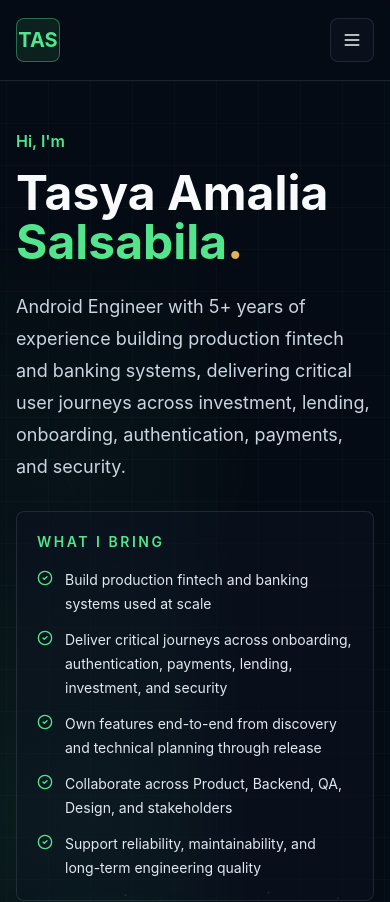
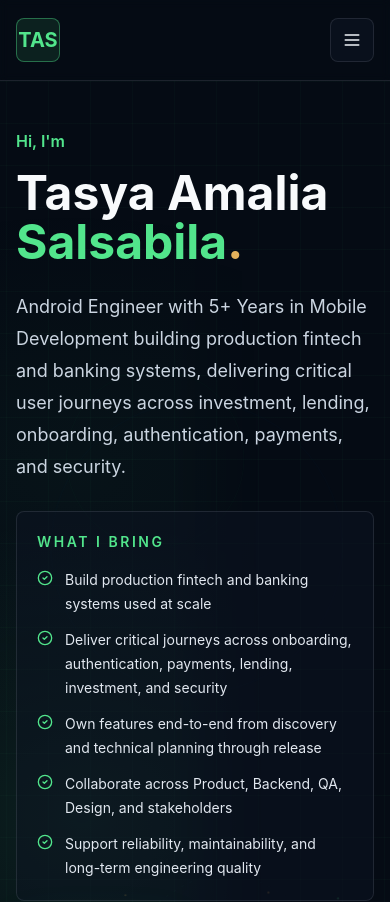
Before and after one commit to tasyamalia/tasyamalia.github.io, a Next.js app: page / in a window 390 px wide. Shown: the top 902 px of the page. Built offline with nearby package versions, Linux system fonts and the light colour scheme.

Commit message:
Update mobile development wording

```diff
--- a/app/layout.tsx
+++ b/app/layout.tsx
@@ -10,7 +10,7 @@ export const metadata: Metadata = {
     template: "%s | Tasya Amalia Salsabila"
   },
   description:
-    "Tasya Amalia Salsabila is an Android Engineer with 5+ years of experience building production fintech and banking systems across onboarding, payments, investment, lending, authentication, and security.",
+    "Tasya Amalia Salsabila is an Android Engineer with 5+ Years in Mobile Development building production fintech and banking systems across onboarding, payments, investment, lending, authentication, and security.",
   keywords: [
     "Tasya Amalia Salsabila",
     "Tasya Amalia",
@@ -30,7 +30,7 @@ export const metadata: Metadata = {
   openGraph: {
     title: "Tasya Amalia Salsabila | Android Engineer",
     description:
-      "Android Engineer with 5+ years of experience building production fintech and banking systems.",
+      "Android Engineer with 5+ Years in Mobile Development building production fintech and banking systems.",
     url: siteUrl,
     siteName: "Tasya Amalia Salsabila",
     locale: "en_US",
@@ -40,7 +40,7 @@ export const metadata: Metadata = {
     card: "summary",
     title: "Tasya Amalia Salsabila | Android Engineer",
     description:
-      "Android Engineer with 5+ years of experience building production fintech and banking systems."
+      "Android Engineer with 5+ Years in Mobile Development building production fintech and banking systems."
   },
   icons: {
     icon: "/favicon.svg"
--- a/components/sections/hero.tsx
+++ b/components/sections/hero.tsx
@@ -25,8 +25,9 @@ export function Hero() {
           Tasya Amalia <span className="text-green">Salsabila</span><span className="text-gold">.</span>
         </h1>
         <p className="mt-6 max-w-2xl text-lg leading-8 text-slate-300 sm:text-xl">
-          Android Engineer with 5+ years of experience building production fintech and banking systems, delivering
-          critical user journeys across investment, lending, onboarding, authentication, payments, and security.
+          Android Engineer with 5+ Years in Mobile Development building production fintech and banking systems,
+          delivering critical user journeys across investment, lending, onboarding, authentication, payments, and
+          security.
         </p>
         <div className="mt-7 max-w-2xl rounded-lg border border-line bg-card/45 p-5">
           <p className="text-sm font-semibold uppercase tracking-[0.18em] text-green">What I bring</p>
--- a/data/portfolio.ts
+++ b/data/portfolio.ts
@@ -34,7 +34,7 @@ export const techChips = ["Kotlin", "Jetpack Compose", "Android", "Clean Archite
 export const metrics: Metric[] = [
   { value: "20M+", label: "Total App Downloads", accent: "green", icon: Download },
   { value: "67+", label: "Major Production Features", accent: "gold", icon: Rocket },
-  { value: "5+", label: "Years Android Engineering", accent: "blue", icon: BriefcaseBusiness },
+  { value: "5+", label: "Years in Mobile Development", accent: "blue", icon: BriefcaseBusiness },
   { value: "4", label: "Large Scale Financial Products", accent: "purple", icon: LayoutGrid }
 ];
 
```
Also changed, not shown: 1 other file (tests, documents, lock files or other folders).
